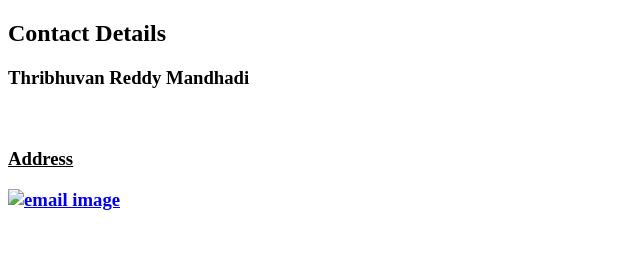
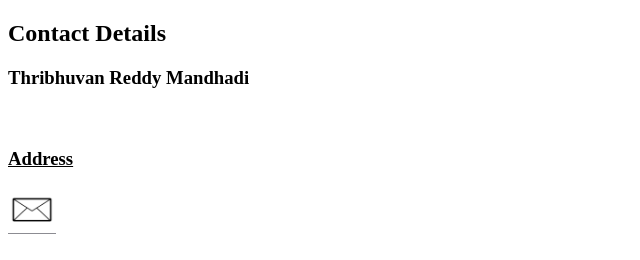
Before and after one commit to thribhuvanreddy/portfolio-html, a plain HTML site: page contact.html in a window 1280 px wide. Shown: the whole page, without its empty margins (0-640 px from the left). Drawn offline with Linux system fonts and the light colour scheme.

Commit message:
Update contact.html

```diff
--- a/contact.html
+++ b/contact.html
@@ -10,7 +10,7 @@
             <p>Thribhuvan Reddy Mandhadi </p><br/>
             <u><p>Address</p></u>
         </h3>
-        <h3><a href="mailto:thribhuvanreddy1@gmail.com"><img src="./images/Email+ID.png" height="45" alt="email image"></a></h3>
+        <h3><a href="mailto:thribhuvanreddy1@gmail.com"><img src="./Email+ID.png" height="45" alt="email image"></a></h3>
     </body>
 
 </html>
```
